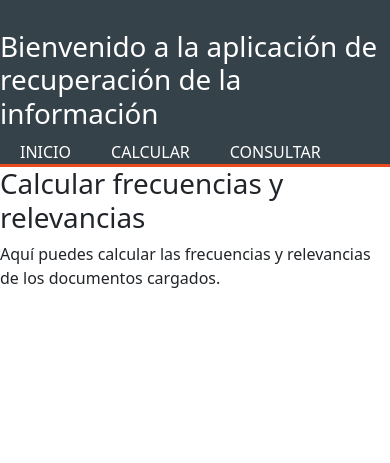
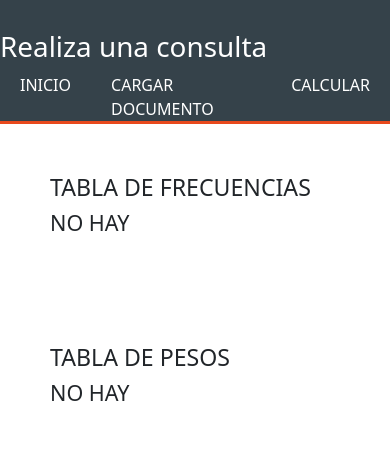
Before and after one commit to JersonAndino/FLASK_ModeloProbabilistico_RecuperacionDeInformacion, a Flask app: page /calcular in a window 390 px wide. Shown: the top 463 px of the page. Run offline with Flask 3, Linux system fonts and the light colour scheme; some libraries are stand-ins or nearby versions.

Commit message:
retoques diseño

```diff
--- a/app.py
+++ b/app.py
@@ -43,16 +43,6 @@ def vectorizar(documento,V):
         else:
             q_v.append(0)
     return q_v
-
-def limpiar_texto(documentos):
-    documentos_limpios=[]
-    for d in documentos:
-        d_temp=d.split()
-        documentos_limpios.append(d_temp)
-    # print(documentos_limpios)
-    for d in documentos_limpios:
-        print(d)
-    return documentos_limpios
 
 def calcular_v(documentos_limpios):
     V.clear()
@@ -176,6 +166,36 @@ def home():
     content = dict()
     if request.method == 'POST':
         # print(request.form)
+        if request.form['tipo_post']=='3':
+            if not ci:
+                content['not_ready']=True
+            else:
+                consulta=request.form['consulta']
+                q=vectorizar(limpiar_doc(consulta),V)
+                inicio = time.time()
+                (sim, orden_docs) = consultar_q(frecuencias,ci,q)
+                fin = time.time()-inicio
+                content['sim']=sim
+                content['orden_docs']=orden_docs
+
+    calcular_v(documentos_limpios)
+    calcular_frecuencias(documentos_limpios,V)
+    calcular_ni(frecuencias,V)
+    tabla_pesos = calcular_tabla(documentos)
+    content['ed']=len(documentos)
+    content['docs']=documentos
+    content['V']=V
+    content['frecuencias']=frecuencias
+    content['ni']=ni
+    content['tabla_pesos']=tabla_pesos
+
+    return render_template('inicio.html',**content)
+
+@app.route('/cargar_documento', methods=['GET', 'POST'])
+def cargar_documento():
+    content=dict()
+    if request.method == 'POST':
+        # print(request.form)
         if request.form['tipo_post']=='0':
             if request.files['documento']:
                 f = request.files['documento']
@@ -200,22 +220,16 @@ def home():
         if request.form['tipo_post']=='2':
             documentos.clear()
             documentos_limpios.clear()
-        if request.form['tipo_post']=='3':
-            if not ci:
-                content['not_ready']=True
-            else:
-                consulta=request.form['consulta']
-                q=vectorizar(limpiar_doc(consulta),V)
-                inicio = time.time()
-                (sim, orden_docs) = consultar_q(frecuencias,ci,q)
-                fin = time.time()-inicio
-                print(fin)
-                print(sim)
-                print(orden_docs)
-                content['sim']=sim
-                content['orden_docs']=orden_docs
 
+    content['ed']=len(documentos)
+    content['docs']=documentos
+    content['V']=V
 
+    return render_template('cargar_documento.html', **content)
+
+@app.route('/calcular', methods=['GET'])
+def calcular():
+    content = dict()
     calcular_v(documentos_limpios)
     calcular_frecuencias(documentos_limpios,V)
     calcular_ni(frecuencias,V)
@@ -226,32 +240,8 @@ def home():
     content['frecuencias']=frecuencias
     content['ni']=ni
     content['tabla_pesos']=tabla_pesos
-
-    return render_template('inicio.html',**content)
-
-@app.route('/cargar_documento', methods=['GET', 'POST'])
-def cargar_documento():
-    content={'nombre':'Jerson', 'apellido':'Andino'}
-    if request.method == 'POST':
-        # print(request.form)
-        if request.files['documento']:
-            f = request.files['documento']
-            filename = secure_filename(f.filename)
-            file_path=os.path.join('uploaded_files', filename)
-            f.save(file_path)
-            file=open(file_path)
-            doc = file.read()
-            file.close()
-            documentos.append(doc)
-        else:
-            if request.form['texto']:
-                documentos.append(request.form['texto'])
-    return render_template('cargar_documento.html')
-
-@app.route('/calcular', methods=['GET'])
-def calcular():
     # tu código para calcular las frecuencias y relevancias va aquí
-    return render_template('calcular.html')
+    return render_template('calcular.html', **content)
 
 @app.route('/consultar', methods=['GET', 'POST'])
 def consultar():
--- a/static/css/styles.css
+++ b/static/css/styles.css
@@ -5,6 +5,15 @@ body {
     background-color: #f4f4f4;
 }
 
+.box-doc{
+    border: 1px solid rgb(66, 66, 66);
+    border-radius: 10px;
+    border-right: 0;
+    margin-top: 10px;
+}
+.box-doc p{
+    padding:10px;
+}
 .container {
     width: 80%;
     margin: auto;
--- a/templates/base.html
+++ b/templates/base.html
@@ -12,13 +12,12 @@
 </head>
 <body>
     <header>
-        <h1>Bienvenido a la aplicación de recuperación de la información</h1>
+        <h1>Realiza una consulta</h1>
         <nav>
             <ul>
                 <li><a href="{{ url_for('home') }}">Inicio</a></li>
-                <!--<li><a href="{{ url_for('cargar_documento') }}">Cargar documento</a></li>-->
+                <li><a href="{{ url_for('cargar_documento') }}">Cargar documento</a></li>
                 <li><a href="{{ url_for('calcular') }}">Calcular</a></li>
-                <li><a href="{{ url_for('consultar') }}">Consultar</a></li>
             </ul>
         </nav>
     </header>
--- a/templates/calcular.html
+++ b/templates/calcular.html
@@ -1,6 +1,92 @@
 {% extends "base.html" %}
 
 {% block content %}
-    <h1>Calcular frecuencias y relevancias</h1>
-    <p>Aquí puedes calcular las frecuencias y relevancias de los documentos cargados.</p>
+<div class="content">
+    <div class="row">
+        <div class="col-md-6">
+                <div style="padding:50px;">
+                    <h3>TABLA DE FRECUENCIAS</h3>
+                    {%if V:%}
+                    <table>
+                        <thead>
+                            <th style="border: 1px solid black;
+                                padding: 8px;
+                                text-align: left;"></th>
+                            {%for w in V:%}
+                                <th style="border: 1px solid black;
+                                padding: 8px;
+                                text-align: left;">{{w}}</th>
+                            {%endfor%}
+                        </thead>
+                        <tbody>
+                            {%for d in frecuencias:%}
+                            <tr>
+                                <th style="border: 1px solid black;
+                                padding: 8px;
+                                text-align: left;">d{{loop.index}}</th>
+                                {%for f in d:%}
+                                <td style="border: 1px solid black;
+                                    padding: 8px;
+                                    text-align: left;">{{f}}</td>
+                                {%endfor%}
+                            </tr>
+                            {%endfor%}
+                            <tr>
+                                <th style="border: 1px solid black;
+                                padding: 8px;
+                                text-align: left;">ni</th>
+                                {%for f in ni:%}
+                                <td style="border: 1px solid black;
+                                    padding: 8px;
+                                    text-align: left;">{{f}}</td>
+                                {%endfor%}
+                            </tr>
+                        </tbody>
+                    </table>
+                    {%else:%}
+                    <h4>NO HAY</h4>
+                    {%endif%}
+                </div>
+            </div>
+            <div class="col-md-6">
+                <div style="padding:50px;">
+                    <h3>TABLA DE PESOS</h3>
+                    {%if tabla_pesos:%}
+                    <table>
+                        <thead>
+                            <th style="border: 1px solid black;
+                                padding: 8px;
+                                text-align: left;">Palabra</th>
+                            <th style="border: 1px solid black;
+                                padding: 8px;
+                                text-align: left;">t</th>
+                            <th style="border: 1px solid black;
+                                padding: 8px;
+                                text-align: left;">ni</th>
+                            <th style="border: 1px solid black;
+                                padding: 8px;
+                                text-align: left;">qi</th>
+                            <th style="border: 1px solid black;
+                                padding: 8px;
+                                text-align: left;">ci</th>
+                        </thead>
+                        <tbody>
+                            {%for r in tabla_pesos:%}
+                            <tr>
+                                {%for el in r:%}
+                                <td style="border: 1px solid black;
+                                    padding: 8px;
+                                    text-align: left;">{{el}}</td>
+                                {%endfor%}
+                            </tr>
+                            {%endfor%}
+                        </tbody>
+                    </table>
+                    {%else:%}
+                    <h4>NO HAY</h4>
+                    {%endif%}
+                </div>
+            </div>
+    </div>
+</div>
 {% endblock %}
--- a/templates/inicio.html
+++ b/templates/inicio.html
@@ -1,7 +1,7 @@
 {% extends "base.html" %}
 
 {% block content %}
-<h1>Bienvenido a la aplicación de recuperación de la información</h1>
+<h1 class="text-center">REALIZA UNA CONSULTA</h1>
 <!--<p>Aquí puedes cargar documentos, calcular frecuencias y relevancias y consultar documentos similares.</p>-->
 <div>
     <div class="m-auto" style="padding:50px; margin:auto;">
@@ -24,6 +24,7 @@
     </div>
 </div>
 <div class="row">
+    <!--
     <div class="col-md-6">
         <div style="padding:50px;">
             <h3>CARGAR DOCUMENTOS</h3>
@@ -71,6 +72,8 @@
             </div>
             {% endif %}
     </div>
+    -->
+    <!--
     <div class="col-md-6">
         <div style="padding:50px;">
             <h3>TABLA DE FRECUENCIAS</h3>
@@ -155,6 +158,7 @@
             {%endif%}
         </div>
     </div>
+    -->
     {%if sim:%}
     <div class="col-md-6">
         <div style="padding:50px;">
```
Also changed, not shown: templates/cargar_documento.html (+43 -6 lines).
